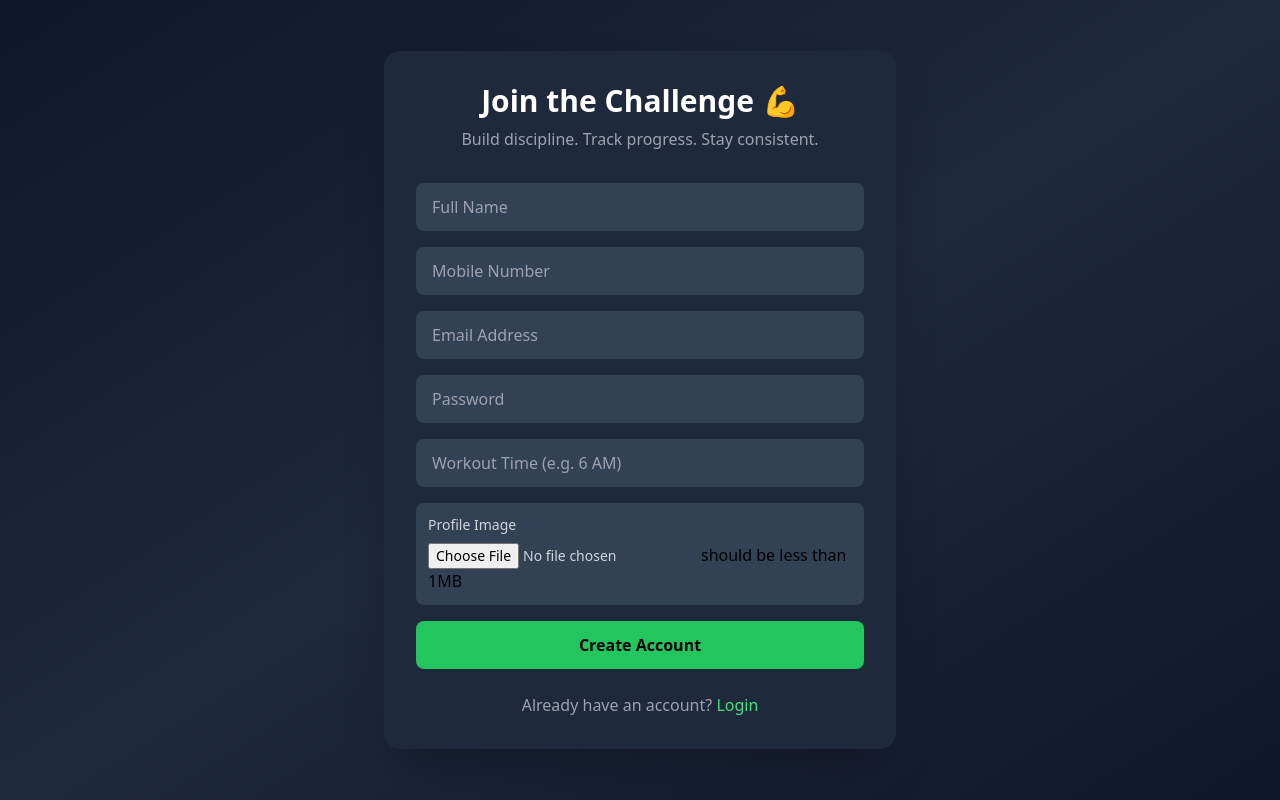
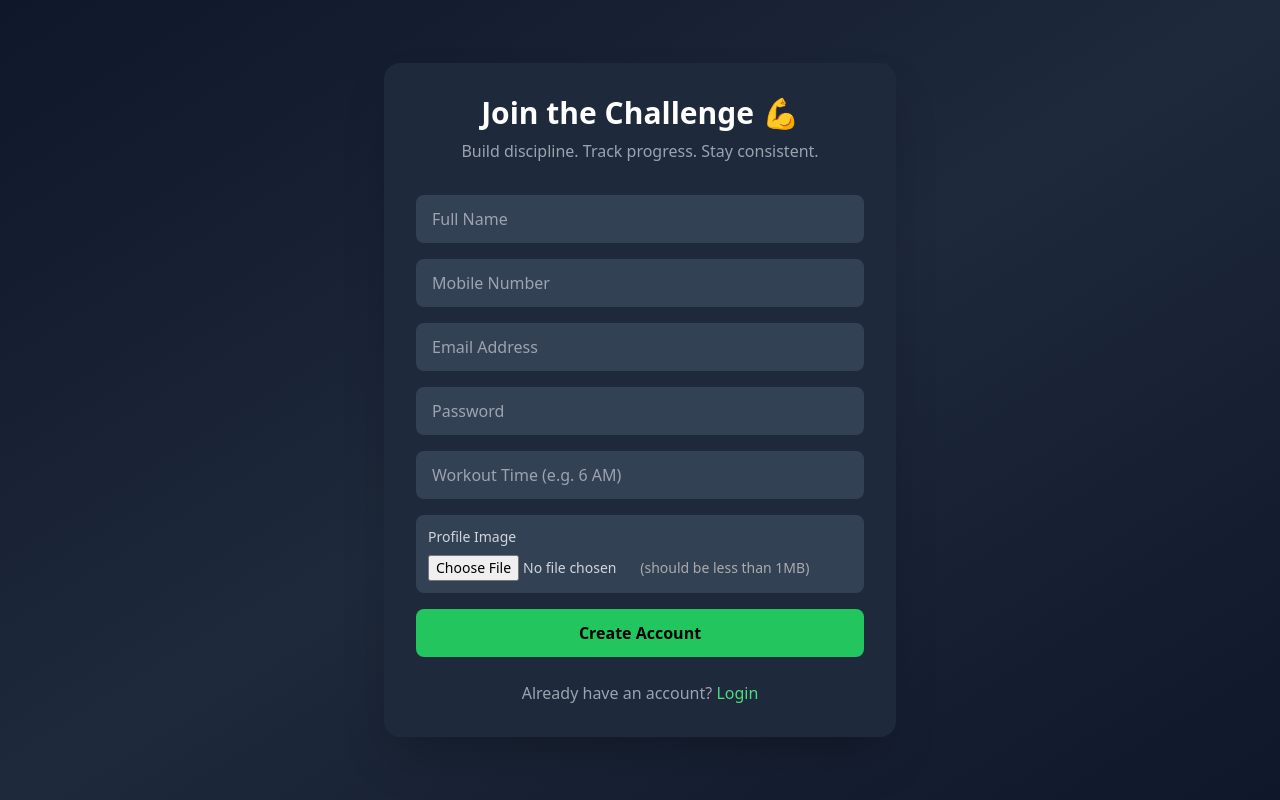
Before and after one commit to visshu-77/workout-frontend, a React (Vite) app: page /register in a window 1280 px wide. Built offline with nearby package versions, Linux system fonts and the light colour scheme.

Commit message:
final change

```diff
--- a/src/pages/Register.jsx
+++ b/src/pages/Register.jsx
@@ -148,14 +148,16 @@ function Register() {
             <label className="block text-sm text-gray-300 mb-2">
               Profile Image
             </label>
+            <div className="flex">
             <input
               type="file"
               accept="image/*"
-              className="text-sm text-gray-300"
+              className="text-sm text-gray-300 w-[45%]"
               onChange={(e) => setProfileImage(e.target.files[0])}
               required
             />
-            should be less than 1MB
+            <p className="text-[#ababab] text-sm w-[50%] flex center items-center justify-center">(should be less than 1MB)</p>
+            </div>
           </div>
 
           {/* BUTTON */}
```
